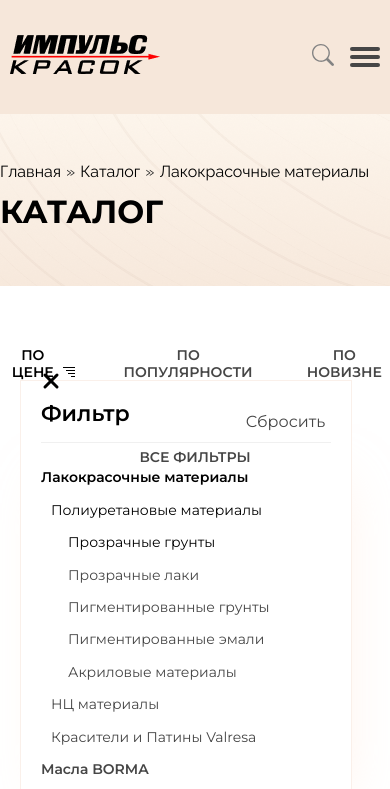
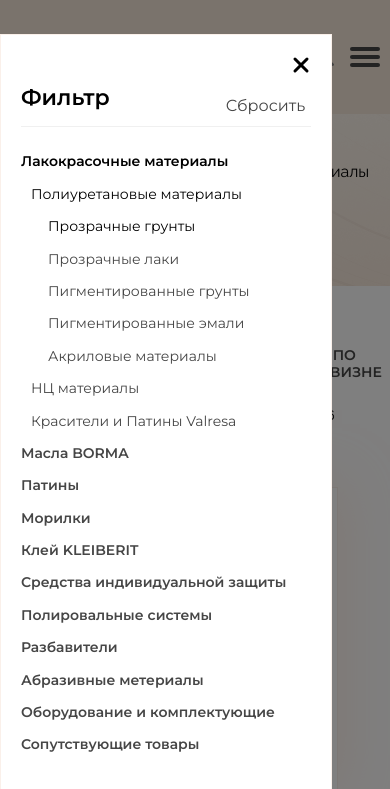
Before and after one commit to kostili-tec/impuls_crasok_layout, a plain HTML site: page pages/catalog.html in a window 390 px wide. Both pictures are taken after a click on the button "ВСЕ ФИЛЬТРЫ". Shown: the top 789 px of the page. Drawn offline with Linux system fonts and the light colour scheme.

Commit message:
feat: add adptive on catalog page

```diff
--- a/index.js
+++ b/index.js
@@ -32,11 +32,19 @@ function openFilters() {
   const filters = document.querySelector('.catalog-container__filters-left');
   const openButton = document.querySelector('#filter-button__all');
   const closeButton = filters.querySelector('#close-filters-button');
+  const modalBg = document.querySelector('.modal-bg');
   openButton.addEventListener('click', () => {
+    modalBg.classList.add('modal-bg__open');
     filters.classList.add('filters-left__open');
   })
   closeButton.addEventListener('click', () => {
+    modalBg.classList.remove('modal-bg__open');
     filters.classList.remove('filters-left__open');
+  })
+  modalBg.addEventListener('click', () => {
+    modalBg.classList.remove('modal-bg__open');
+    filters.classList.remove('filters-left__open');
+
   })
 
 }
--- a/pages/catalog.html
+++ b/pages/catalog.html
@@ -37,7 +37,7 @@
       </div>
     </header>
     <main class="main">
-      <div class="blur-bg"></div>
+      <div class="modal-bg"></div>
       <section class="main-title">
         <div class="page-title__section container">
           <nav class="page-title__breadcumbs">
--- a/styles/pages/catalogPage.scss
+++ b/styles/pages/catalogPage.scss
@@ -316,6 +316,7 @@
   transition: 0.2s ease-in-out;
   position: absolute;
   transform: translate(10px, -20px);
+  right: 0;
   cursor: pointer;
 
   .line {
@@ -353,6 +354,21 @@
   }
 }
 
+.modal-bg {
+  position: fixed;
+  top: 0;
+  right: 0;
+  bottom: 0;
+  left: 0;
+  background: rgba(0, 0, 0, 0.5); /* цвет фона */
+  z-index: 200;
+  display: none;
+}
+
+.modal-bg__open {
+  display: block;
+}
+
 @media screen and (max-width: 1510px) {
   .catalog-container__filters-top {
     flex-direction: column;
@@ -366,16 +382,24 @@
     left: 0;
     background-color: white;
     min-width: 300px;
-    transform: translateX(-300px);
+    transform: translateX(-353px);
     transition: all 0.2s;
-    padding: 20px;
+    padding: 50px 20px 20px;
     border: 1px solid var(--card-beige);
+    z-index: 300;
+    top: 0;
   }
 
   .filters-left__open {
-    transform: translateX(20px);
+    transform: translateX(0px);
   }
   #filter-button__all {
     display: block;
   }
 }
+
+@media screen and (max-width: 768px) {
+  .items-catalog__pagination {
+    align-self: center;
+  }
+}
```
Also changed, not shown: css/style.css, 1 other file.
